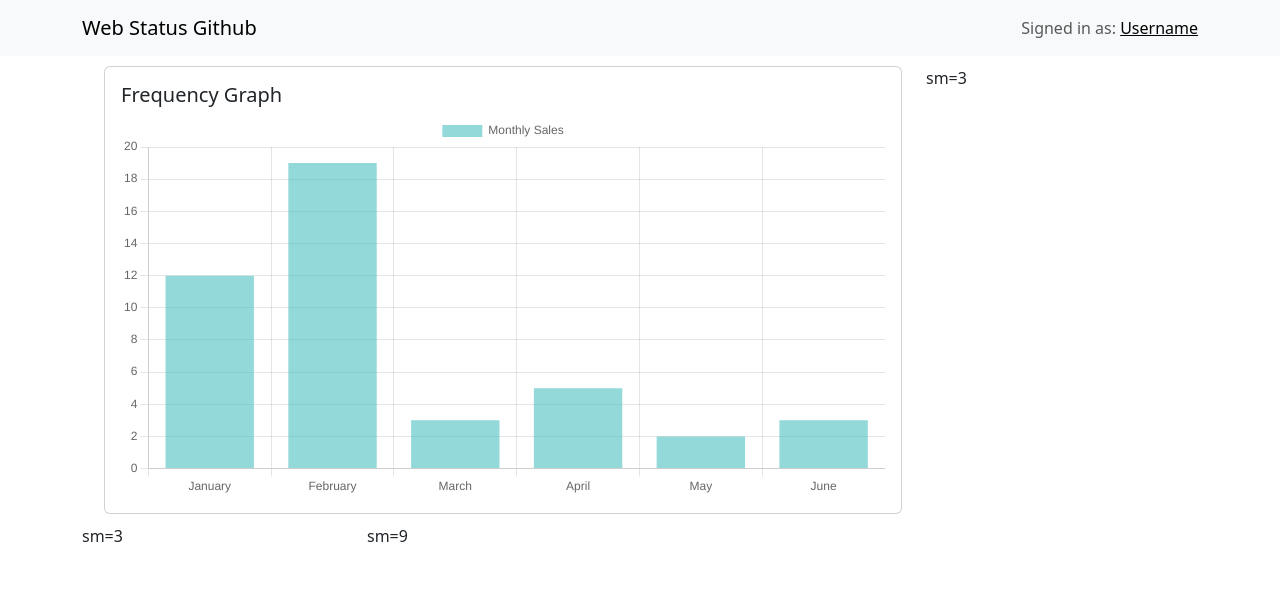
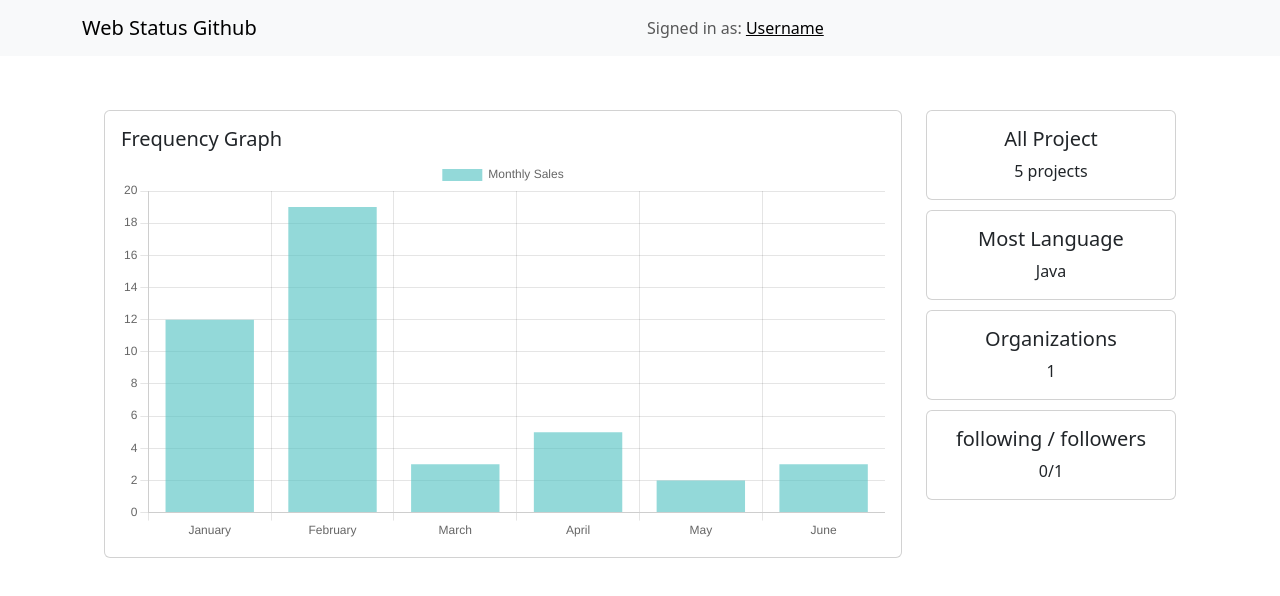
Before and after one commit to lLab-sy/web-status-github, a React (Create React App) app: page / in a window 1280 px wide. Shown: the top 596 px of the page. Built offline with nearby package versions, Linux system fonts and the light colour scheme.

Commit message:
add right sider

```diff
--- a/src/components/header/index.tsx
+++ b/src/components/header/index.tsx
@@ -3,11 +3,11 @@ import Navbar from 'react-bootstrap/Navbar';
 
 function Header() {
   return (
-    <Navbar className="bg-body-tertiary">
+    <Navbar className="bg-body-tertiary fixed-top">
       <Container>
         <Navbar.Brand href="#home">Web Status Github</Navbar.Brand>
         <Navbar.Toggle />
-        <Navbar.Collapse className="justify-content-end">
+        <Navbar.Collapse className="justify-content-center">
           <Navbar.Text>
             Signed in as: <a href="#login">Username</a>
           </Navbar.Text>
--- /dev/null
+++ b/src/components/numbers/all-project/index.tsx
@@ -0,0 +1,19 @@
+import Card from 'react-bootstrap/Card';
+
+interface IProps {
+    title: string;
+    value: string;
+}
+
+function AllProject({ title, value }: IProps) {
+    return (
+        <Card className='text-center' style={{ width: '250px', paddingBottom: 'auto', marginBottom: "10px" }}>
+            <Card.Body>
+                <Card.Title>{title}</Card.Title>
+                <Card.Text>{value}</Card.Text>
+            </Card.Body>
+        </Card>
+    );
+}
+
+export default AllProject;
--- a/src/containers/MainContent/index.tsx
+++ b/src/containers/MainContent/index.tsx
@@ -2,17 +2,19 @@ import Container from 'react-bootstrap/Container';
 import Row from 'react-bootstrap/Row';
 import Col from 'react-bootstrap/Col';
 import FrequencyGraph from '../../components/frequency-graph';
+import AllProject from '../../components/numbers/all-project';
 
 function MainContent() {
   return (
-    <Container style={{display: "block", height: "100vh"}}>
-      <Row style={{margin: "10px"}}>
-        <Col sm={9}><FrequencyGraph/></Col>
-        <Col sm={3}>sm=3</Col>
-      </Row>
-      <Row>
-        <Col sm={3}>sm=3</Col>
-        <Col sm={9}>sm=9</Col>
+    <Container style={{ display: "block", height: "100vh", paddingTop: "100px" }}>
+      <Row style={{ margin: "10px" }}>
+        <Col sm={9}><FrequencyGraph /></Col>
+        <Col sm={3} md="auto" style={{ display: 'flex', justifyContent: 'space-between', height: '100%', flexDirection: 'column'}}>
+            <AllProject title='All Project' value='5 projects' />
+            <AllProject title='Most Language' value='Java' />
+            <AllProject title='Organizations' value='1' />
+            <AllProject title='following / followers' value='0/1' />
+          </Col>
       </Row>
     </Container>
   );
```
